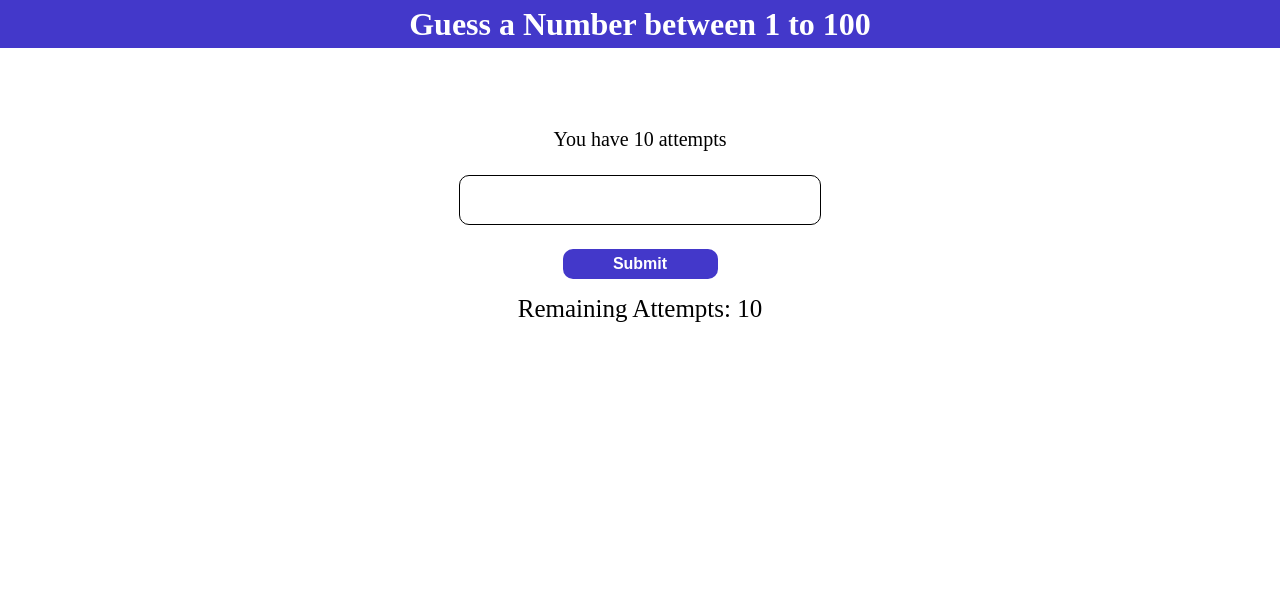
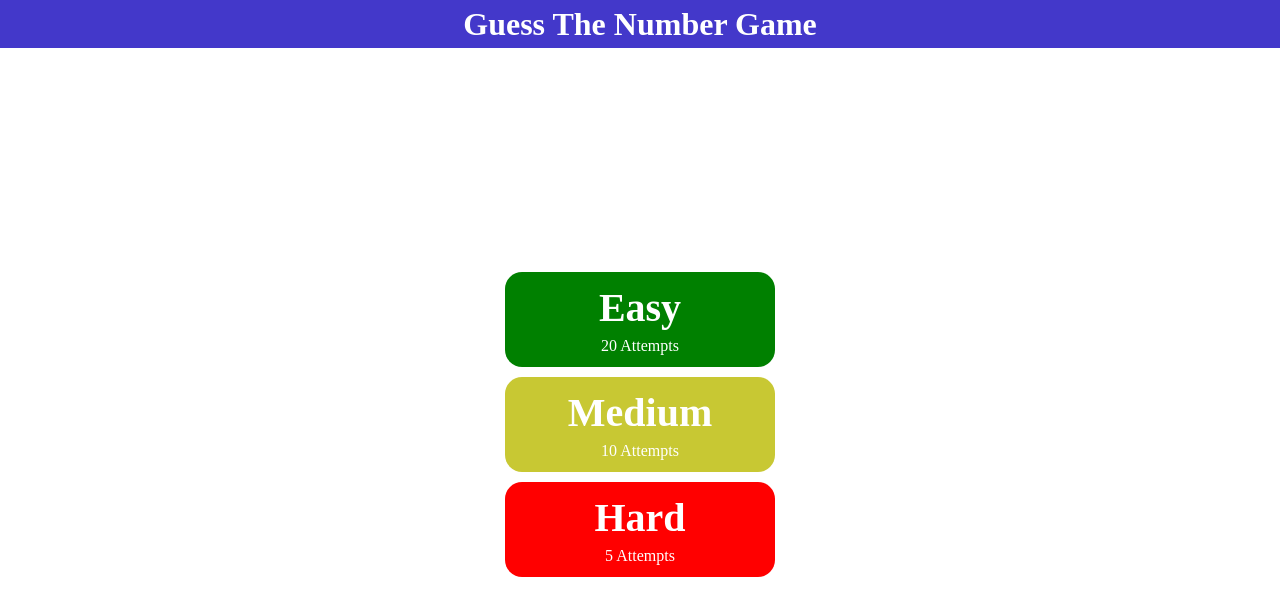
Before and after one commit to dev-sankalp-kumar/Guess-The-Number, a plain HTML site: page index.html in a window 1280 px wide. Drawn offline with Linux system fonts and the light colour scheme.

Commit message:
add difficulty mode

```diff
--- a/index.html
+++ b/index.html
@@ -10,23 +10,37 @@
 
 <body>
     <header>
-        <h1>Guess a Number between 1 to 100</h1>
+        <h1>Guess The Number Game</h1>
     </header>
 
-    <form action="">
-        <p class="attempts">You have 10 attempts</p>
-        <input type="number" onkeydown="return event.key !== 'e' && event.key !== 'E'" id="guessField"
-            autocomplete="off">
-        <input type="submit" id="submit">
-    </form>
-    <div class="messsageContainer">
-        <p class="remaining">Remaining Attempts: 10</p>
-        <p class="guessArray"></p>
-        <p class="msg"></p>
+    <div class="container">
+
+        <a href="game.html?mode=easy">
+            <div id="easy">
+                <p class="mode">Easy</p>
+                <p class="attempt-count">20 Attempts</p>
+            </div>
+        </a>
+        <a href="game.html?mode=medium">
+            <div id="medium">
+                <p class="mode">Medium</p>
+                <p class="attempt-count">10 Attempts</p>
+            </div>
+        </a>
+        <a href="game.html?mode=hard">
+            <div id="hard">
+                <p class="mode">Hard</p>
+                <p class="attempt-count">5 Attempts</p>
+            </div>
+        </a>
+
+
+
     </div>
 
 
-    <script src="script.js"></script>
+
+
 </body>
 
 </html>
--- a/script.js
+++ b/script.js
@@ -1,6 +1,10 @@
 let randomNUmber = parseInt(Math.random() * 100 + 1);
 
 console.log(randomNUmber);
+
+const params = new URLSearchParams(window.location.search);
+const mode = params.get('mode');
+
 
 
 const userInput = document.getElementById('guessField');
@@ -9,15 +13,36 @@ const message = document.querySelector('.msg')
 const guessArray = document.querySelector('.guessArray')
 const result = document.querySelector('.messsageContainer')
 const remaining = document.querySelector('.remaining')
+const attemptsText = document.querySelector('.attempts');
+
+
 
 
 let previousGuess = []
 
 const button = document.createElement('button')
-let attempt = 10
+
+let attempt;
+
+if (mode === 'easy') {
+    attempt = 20;
+}
+else if (mode === 'medium') {
+    attempt = 10;
+}
+else if (mode === 'hard') {
+    attempt = 5;
+}
+else {
+    attempt = 10;
+}
+
 
 let playGame = true
 
+
+attemptsText.innerHTML = `You have ${attempt} attempts`;
+remaining.innerHTML = `Remaining Attempts: ${attempt}`;
 
 
 if (playGame === true) {
@@ -85,7 +110,20 @@ function endGame() {
 function startGame() {
     button.addEventListener('click', (e) => {
         randomNUmber = parseInt(Math.random() * 100 + 1);
-        attempt = 10
+
+
+        if (mode === 'easy') {
+            attempt = 20;
+        }
+        else if (mode === 'medium') {
+            attempt = 10;
+        }
+        else {
+            attempt = 5;
+        }
+
+
+
         remaining.innerHTML = `Remaining Attempts: ${attempt}`
         userInput.removeAttribute('disabled', '')
         submitBtn.removeAttribute('disabled', '')
--- a/style.css
+++ b/style.css
@@ -5,6 +5,9 @@
 
 body {
     background-color: rgb(255, 255, 255);
+    min-height: 100vh;
+    display: flex;
+    flex-direction: column;
 }
 
 header {
@@ -96,3 +99,65 @@ button {
     color: rgb(0, 0, 0);
     font-size: 25px;
 }
+
+.container {
+    min-width: 500px;
+    flex: 1;
+    margin: auto;
+    display: flex;
+    flex-direction: column;
+    gap: 10px;
+    align-items: center;
+    justify-content: center;
+
+}
+
+.mode {
+    /* height: 80px; */
+    /* width: 260px; */
+    text-align: center;
+    /* line-height: 80px; */
+    border-radius: 16px;
+    font-weight: bolder;
+    text-decoration: none;
+    color: white;
+    font-size: 40px;
+}
+
+
+
+#easy,
+#medium,
+#hard {
+   display: flex;
+    flex-direction: column;
+    align-items: center;
+    justify-content: center;
+    gap: 6px;
+    width: 270px;
+    border-radius: 17px;
+    text-align: center;
+    cursor: pointer;
+    height: 95px;
+}
+
+#easy {
+    background-color: green;
+}
+
+#medium {
+    background-color: rgb(200 200 51);
+}
+
+
+#hard {
+    background-color: red;
+}
+
+.attempt-count {
+    color: white;
+}
+
+a {
+    text-decoration: none;
+}
```
Also changed, not shown: game.html (added, +32 -0 lines).
